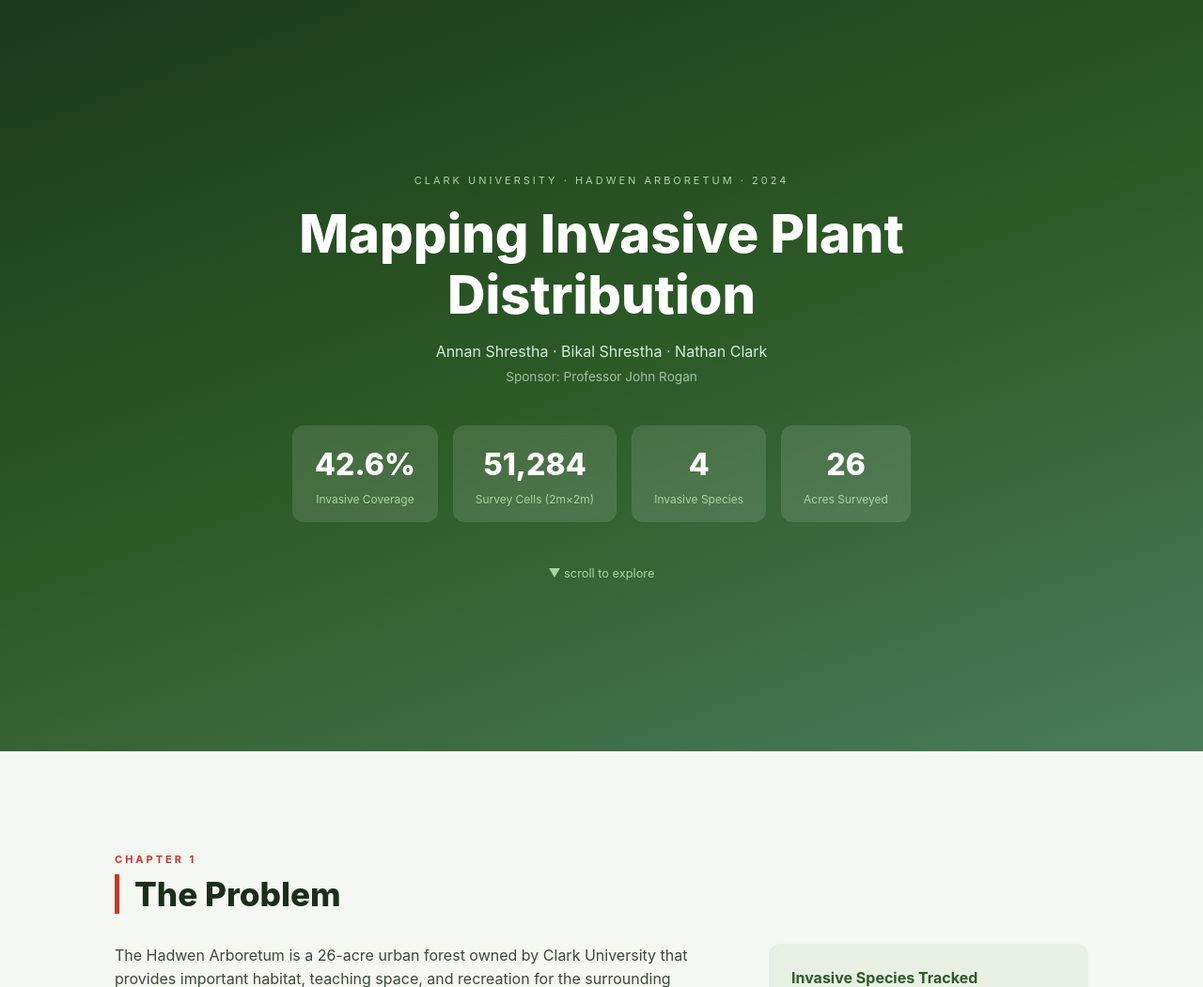
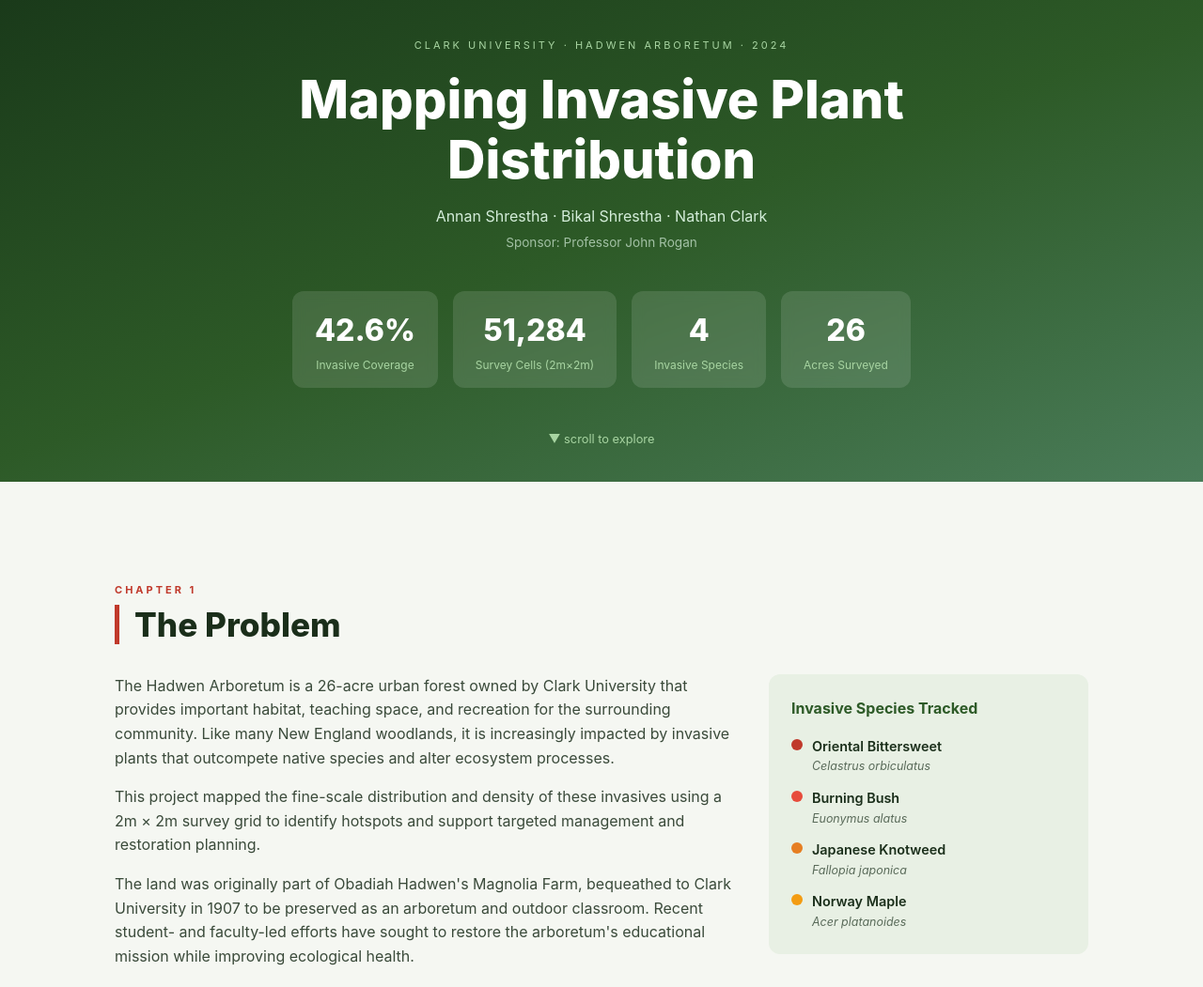
Before and after one commit to bikal3/arboretum-invasive-species, a Flask app: page / in a window 1280 px wide. Shown: the top 1051 px of the page at 94% size. Run offline with Flask 3, Linux system fonts and the light colour scheme.

Commit message:
fix: reduce hero height to 50vh

```diff
--- a/static/css/style.css
+++ b/static/css/style.css
@@ -14,12 +14,12 @@
 /* Hero */
 .hero {
   background: linear-gradient(160deg, #1a3a1a 0%, #2d5a27 50%, #4a7c59 100%);
-  min-height: 100vh;
+  min-height: 50vh;
   display: flex;
   align-items: center;
   justify-content: center;
   text-align: center;
-  padding: 60px 24px;
+  padding: 40px 24px;
 }
 .hero-inner { max-width: 800px; }
 .hero-kicker {
```
